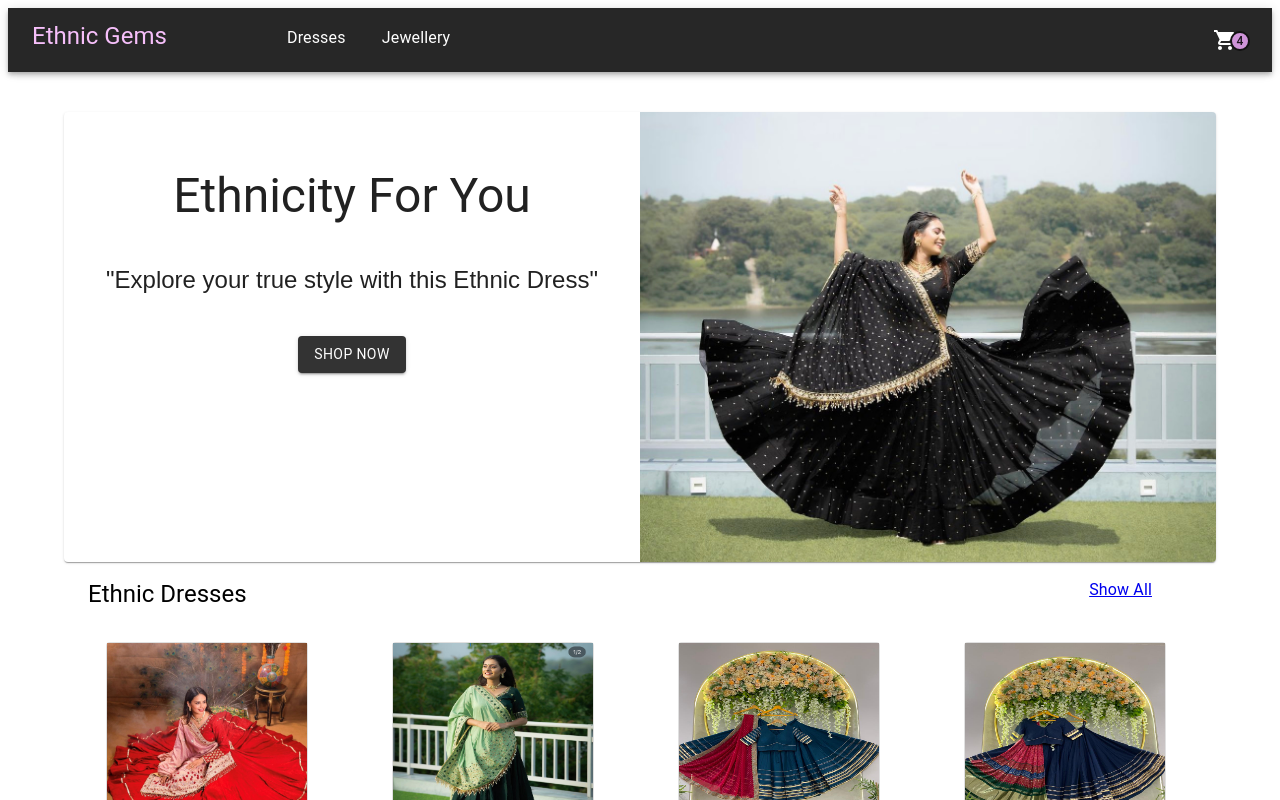
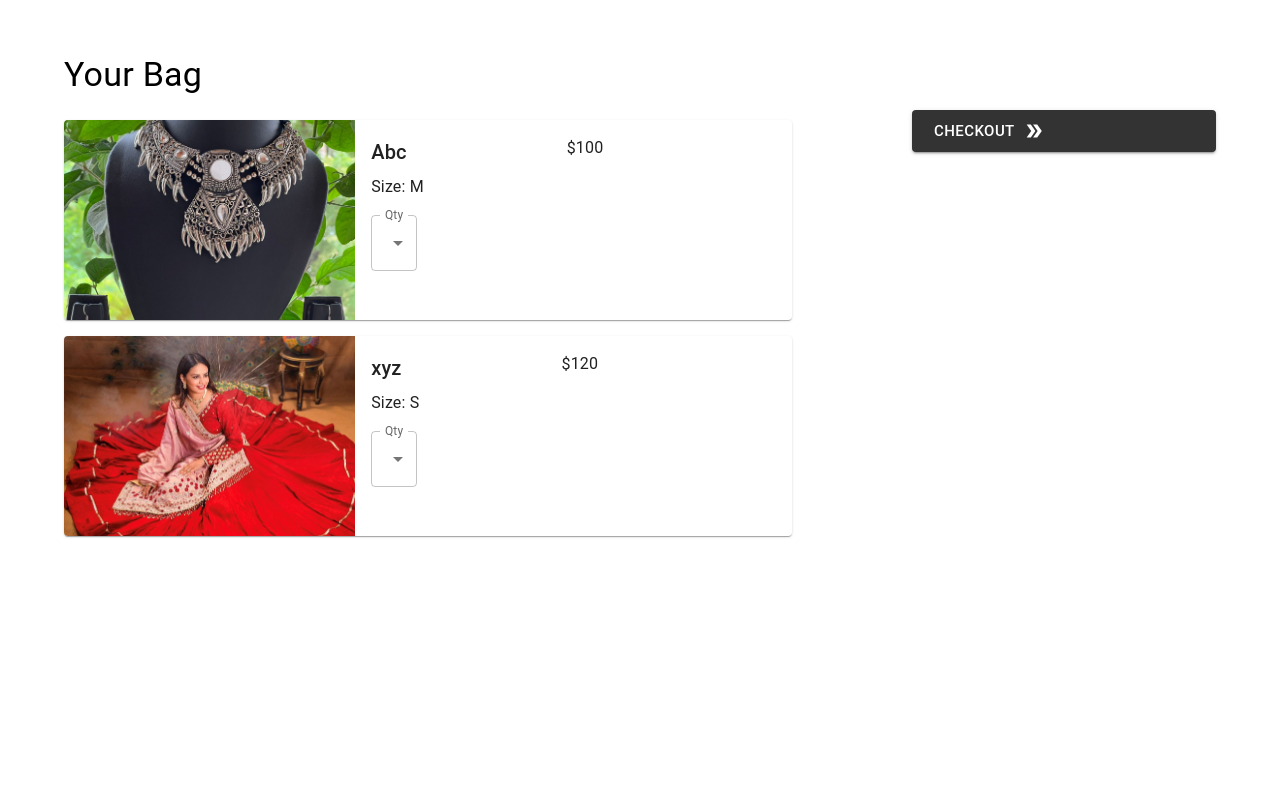
Before and after one commit to arasidobariya/ethnicGems, a React (Create React App) app: page / in a window 1280 px wide. Shown: the top 800 px of the page. Built offline with nearby package versions, Linux system fonts and the light colour scheme.

Commit message:
created Add to cart UI

```diff
--- a/src/App.js
+++ b/src/App.js
@@ -4,6 +4,7 @@ import { createBrowserRouter, RouterProvider } from "react-router-dom";
 import ProductList from "./components/ProductList";
 import RootLayout from "./RootLayout";
 import ProductDetail from "./components/ProductDetail";
+import AddToCart from "./components/AddToCart";
 
 function App() {
   const router = createBrowserRouter([
@@ -26,7 +27,8 @@ function App() {
       ],
     },
   ]);
-  return <RouterProvider router={router} />;
+  return <AddToCart/>
+  // return <RouterProvider router={router} />;
 }
 
 export default App;
--- a/src/components/AddToCart.js
+++ b/src/components/AddToCart.js
@@ -1,5 +1,121 @@
+import {
+  Card,
+  CardMedia,
+  CardContent,
+  Typography,
+  Grid,
+  Container,
+  Box,
+  MenuItem,
+  Select,
+  FormControl,
+  InputLabel,
+} from "@mui/material";
+
+import Stack from "@mui/material/Stack";
+
+import DoubleArrowIcon from "@mui/icons-material/DoubleArrow";
+import DarkButton from "../Styles/darkButton";
+
 function AddToCart() {
+  let quantities = Array.from(Array(10).fill(), (_, i) => i + 1);
 
+  const data = [
+    {
+      id: 1,
+      src: "../images/Jewellery11.jpg",
+      title: "Abc",
+      price: "$100",
+      size: "M",
+    },
+    {
+      id: 2,
+      src: "../images/dress1.jpg",
+      title: "xyz",
+      price: "$120",
+      size: "S",
+    },
+  ];
+  return (
+    <Container sx={{ mt: "30px" }}>
+      <Grid container spacing={15}>
+        <Grid item xs={12} sm={8}>
+          <Typography gutterBottom variant="h4" sx={{ my: 3 }}>
+            Your Bag
+          </Typography>
+          {data.map((item) => {
+            return (
+              <Card sx={{ mt: 2 }}>
+                <Grid container>
+                  <Box component="div" sx={{ flex: "0.4" }}>
+                    <CardMedia
+                      sx={{ width: "100" }}
+                      component="img"
+                      height="200"
+                      image={item.src}
+                      alt="image"
+                    ></CardMedia>
+                  </Box>
+                  <Box component="div" sx={{ flex: "0.6" }}>
+                    <CardContent>
+                      <Stack
+                        spacing={{ xs: 3, sm: 20 }}
+                        direction="row"
+                        useFlexGap
+                        flexWrap="wrap"
+                      >
+                        <Typography gutterBottom variant="h6" component="div">
+                          {item.title}
+                        </Typography>
+                        <Typography
+                          gutterBottom
+                          variant="body1"
+                          component="div"
+                        >
+                          {item.price}
+                        </Typography>
+                      </Stack>
+                      <Typography gutterBottom variant="body1" component="div">
+                        Size: {item.size}
+                      </Typography>
 
+                      <Box sx={{ mt: 2, mb: 0 }}>
+                        <FormControl sx={{ Width: 160 }}>
+                          <InputLabel>Qty</InputLabel>
+                          <Select label="quantities" value={quantities}>
+                            {quantities.map((quantity) => {
+                              return (
+                                <MenuItem key={quantity} value={quantity}>
+                                  {quantity}
+                                </MenuItem>
+                              );
+                            })}
+                          </Select>
+                        </FormControl>
+                      </Box>
+                    </CardContent>
+                  </Box>
+                </Grid>
+              </Card>
+            );
+          })}
+        </Grid>
+
+        <Grid item xs={12} sm={4}>
+          <DarkButton
+            fullWidth
+            xs={12}
+            variant="contained"
+            size="large"
+            sx={{ mt: 10, justifyContent: "left" }}
+            endIcon={<DoubleArrowIcon sx={{ ml: "5" }} />}
+          >
+            Checkout
+          </DarkButton>
+        </Grid>
+      </Grid>
+    </Container>
+  );
 }
+
 export default AddToCart;
--- a/src/components/Footer.js
+++ b/src/components/Footer.js
@@ -40,7 +40,7 @@ export default function StickyFooter() {
               <Copyright />
             </Grid>
             <Grid item xs={3}>
-              <Typography variant="body2">
+              <Typography variant="body2" sx={{ justifyContent: "right" }}>
                 Fork this Project
                 <Link
                   color="inherit"
```
